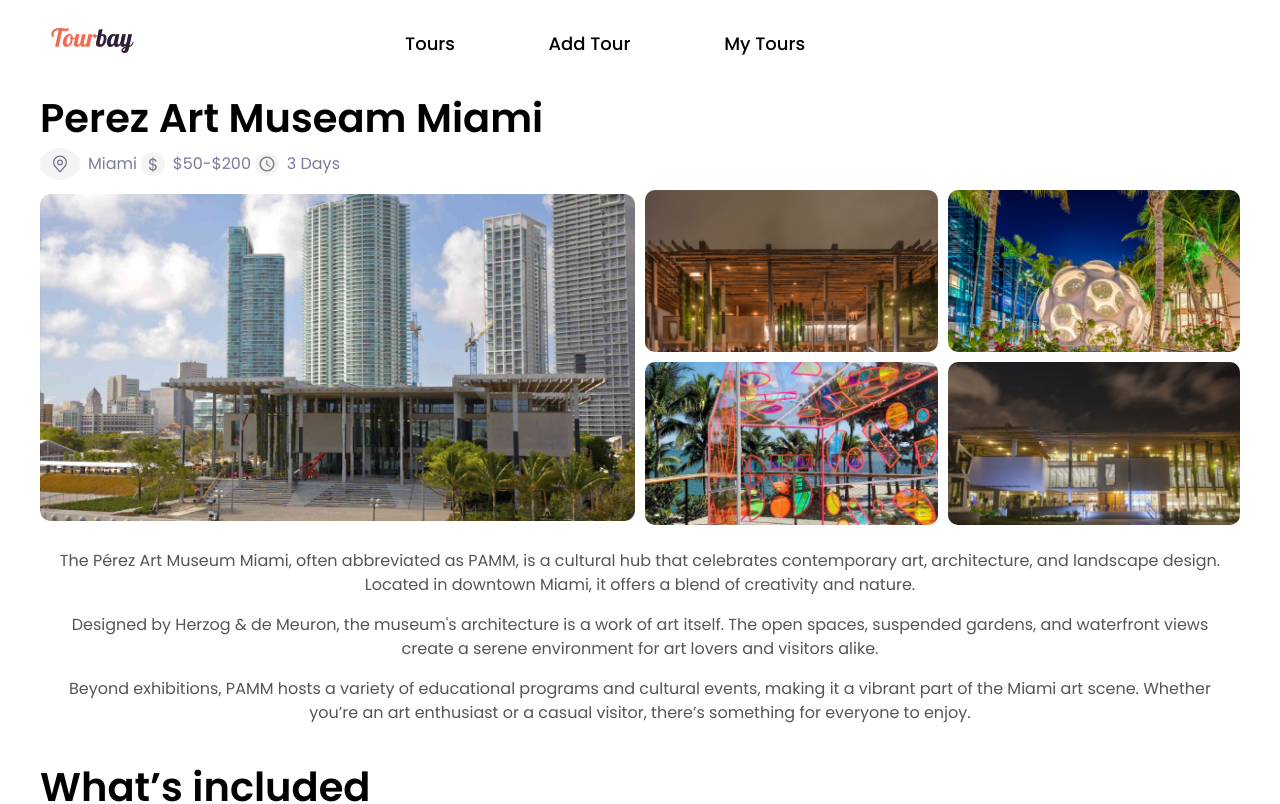
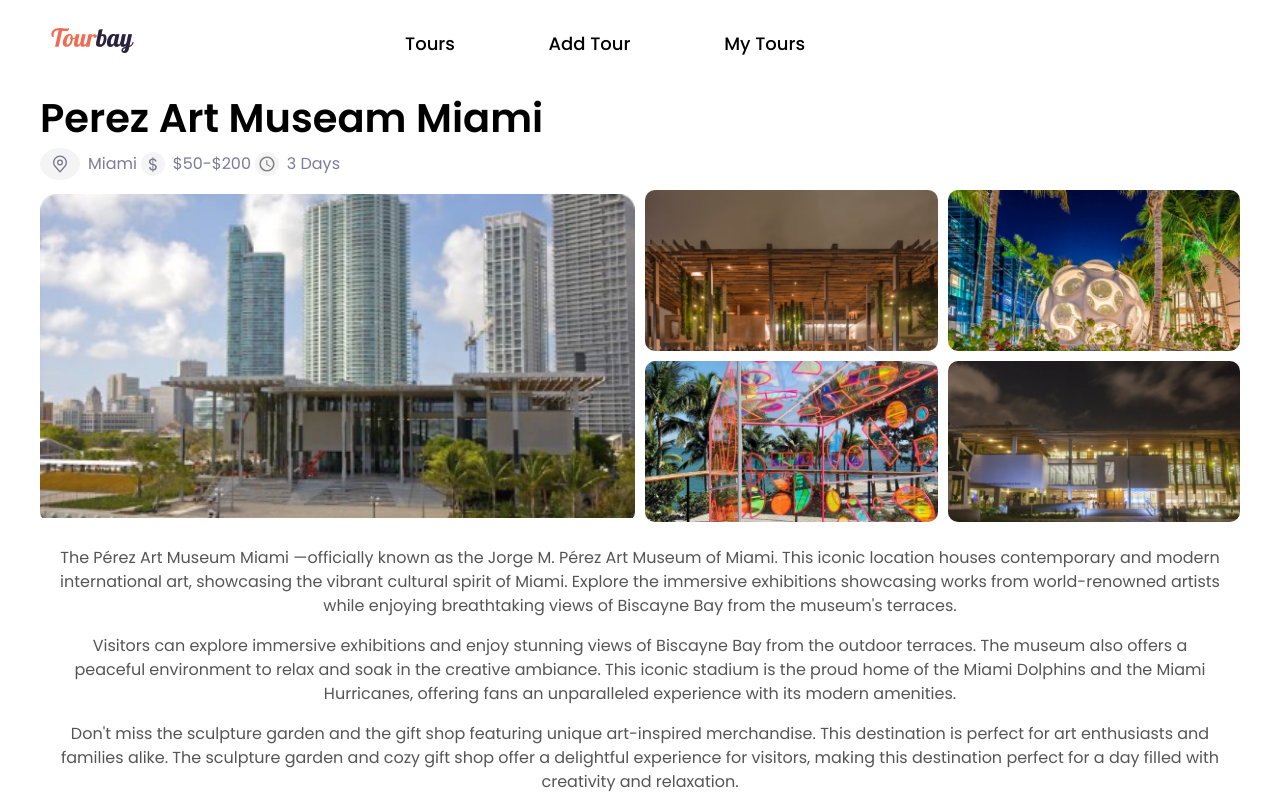
Before and after one commit to AyazAhmed5/tour-booking-system, a React (Create React App) app: page /tour-detail/1 in a window 1280 px wide. Shown: the top 804 px of the page. Built offline with nearby package versions, Linux system fonts and the light colour scheme.

Commit message:
added the no data screen and other UI fixes

```diff
--- a/src/components/Modal/Delete-confirmation-modal.css
+++ b/src/components/Modal/Delete-confirmation-modal.css
@@ -12,10 +12,10 @@
 }
 
 .modal-title {
-  font-size: 20px;
-  font-weight: bold;
-  color: #d32f2f;
-  margin-bottom: 16px;
+  font-size: 20px !important;
+  font-weight: 600 !important;
+  color: #f83030 !important;
+  margin-bottom: 16px !important ;
 }
 
 .modal-description {
@@ -30,13 +30,24 @@
 }
 
 .cancel-button {
-  text-transform: none;
-  border: 1px solid #bdbdbd;
-  color: #4a4a4a;
-  padding: 6px 16px;
-  font-size: 14px;
-  border-radius: 4px;
-  transition: border-color 0.3s ease, color 0.3s ease;
+  text-transform: none !important;
+  border: 1px solid #bdbdbd !important;
+  color: #999999 !important;
+  padding: 6px 16px !important;
+  font-size: 14px !important;
+  border-radius: 12px !important;
+  transition: border-color 0.3s ease, color 0.3s ease !important;
+}
+.delete-button {
+  text-transform: none !important;
+  border: 1px solid #bdbdbd !important;
+  color: white !important;
+  padding: 6px 16px !important;
+  background-color: #f83030 !important;
+  font-size: 14px !important;
+  border-radius: 12px !important;
+  margin-left: 20px !important;
+  transition: border-color 0.3s ease, color 0.3s ease !important;
 }
 
 .cancel-button:hover {
--- a/src/pages/TourDetail/TourDetail.tsx
+++ b/src/pages/TourDetail/TourDetail.tsx
@@ -5,7 +5,6 @@
 import AccessTimeIcon from "@mui/icons-material/AccessTime";
 import locationIcon from "../../assets/location-icon.svg";
 import priceIcon from "../../assets/price-icon.svg";
-import largeImage from "../../assets/large-image.png";
 import smallImage1 from "../../assets/small-image-1.png";
 import smallImage2 from "../../assets/small-image-2.png";
 import smallImage3 from "../../assets/small-image-3.png";
@@ -69,7 +68,7 @@
 
       <div className="grid-container">
         <div className="large-image">
-          <img src={largeImage} alt="Large " />
+          <img src={currentTour.imgSource} alt="Large " />
         </div>
         <div className="small-images">
           <img src={smallImage1} alt="Small-1 " />
@@ -81,23 +80,9 @@
 
       {/* New Paragraphs Section */}
       <Box className="details-paragraphs-container">
-        <Typography>
-          The Pérez Art Museum Miami, often abbreviated as PAMM, is a cultural
-          hub that celebrates contemporary art, architecture, and landscape
-          design. Located in downtown Miami, it offers a blend of creativity and
-          nature.
-        </Typography>
-        <Typography>
-          Designed by Herzog & de Meuron, the museum's architecture is a work of
-          art itself. The open spaces, suspended gardens, and waterfront views
-          create a serene environment for art lovers and visitors alike.
-        </Typography>
-        <Typography>
-          Beyond exhibitions, PAMM hosts a variety of educational programs and
-          cultural events, making it a vibrant part of the Miami art scene.
-          Whether you’re an art enthusiast or a casual visitor, there’s
-          something for everyone to enjoy.
-        </Typography>
+        <Typography>{currentTour.tourDescription}</Typography>
+        <Typography>{currentTour.tourDescription1}</Typography>
+        <Typography>{currentTour.tourDescription2}</Typography>
       </Box>
 
       <Box className="included-section">
--- a/src/pages/Tours/Tours.css
+++ b/src/pages/Tours/Tours.css
@@ -71,3 +71,19 @@
   height: 37px;
   align-self: center;
 }
+.no-data-container {
+  display: flex;
+  flex-direction: column;
+  justify-content: center;
+  align-items: center;
+  gap: 30px;
+  height: 70vh;
+}
+.no-data-container p {
+  font-weight: 400;
+  font-size: 28px;
+  line-height: 48px;
+  color: #797c9a;
+  width: 35%;
+  text-align: center;
+}
--- a/src/pages/Tours/Tours.tsx
+++ b/src/pages/Tours/Tours.tsx
@@ -3,9 +3,11 @@
 import "./Tours.css";
 import TourCard from "./TourCard";
 import { toursData } from "../../utils";
+import noDataFound from "../../assets/no-data-found.svg";
 
 const Tours = () => {
   return (
+    <>
       <div>
         <Box className="tours-header">
           <Typography sx={{ fontSize: "40px", fontWeight: 600 }}>
@@ -26,6 +28,7 @@
             Filters
           </Button>
         </Box>
+        {toursData.length ? (
           <Box className="tours-images-container">
             {toursData.map((tour) => (
               <TourCard
@@ -39,7 +42,16 @@
               />
             ))}
           </Box>
+        ) : (
+          <div className="no-data-container">
+            <img src={noDataFound} alt="" />
+            <Typography>
+              Sorry, We didn’t found any tour right now at “Miami”
+            </Typography>
           </div>
+        )}
+      </div>
+    </>
   );
 };
 export default Tours;
--- a/src/utils.tsx
+++ b/src/utils.tsx
@@ -10,6 +10,8 @@
   tourLocation: string;
   imgSource: string;
   tourDescription: string;
+  tourDescription1: string;
+  tourDescription2: string;
   tourCost: string;
   tourDuration: string;
 }
@@ -21,7 +23,11 @@
     tourLocation: "Perez Art Museam Miami",
     imgSource: PerezArtMuseam,
     tourDescription:
-      "The Pérez Art Museum Miami —officially known as the Jorge M. Pérez Art Museum of Miami",
+      "The Pérez Art Museum Miami —officially known as the Jorge M. Pérez Art Museum of Miami. This iconic location houses contemporary and modern international art, showcasing the vibrant cultural spirit of Miami. Explore the immersive exhibitions showcasing works from world-renowned artists while enjoying breathtaking views of Biscayne Bay from the museum's terraces.",
+    tourDescription1:
+      "Visitors can explore immersive exhibitions and enjoy stunning views of Biscayne Bay from the outdoor terraces. The museum also offers a peaceful environment to relax and soak in the creative ambiance. This iconic stadium is the proud home of the Miami Dolphins and the Miami Hurricanes, offering fans an unparalleled experience with its modern amenities.",
+    tourDescription2:
+      "Don't miss the sculpture garden and the gift shop featuring unique art-inspired merchandise. This destination is perfect for art enthusiasts and families alike. The sculpture garden and cozy gift shop offer a delightful experience for visitors, making this destination perfect for a day filled with creativity and relaxation.",
     tourCost: "$50-$200",
     tourDuration: "3 Days",
   },
@@ -30,16 +36,24 @@
     tourLocation: "Hard Rock Stadium",
     imgSource: HardRockStadium,
     tourDescription:
-      "Hard Rock Stadium is a multi-purpose stadium located in Miami Gardens, Florida, a city...",
+      "Hard Rock Stadium is a multi-purpose stadium located in Miami Gardens, Florida, a city known for its electrifying atmosphere and grand events. Explore the immersive exhibitions showcasing works from world-renowned artists while enjoying breathtaking views of Biscayne Bay from the museum's terraces.",
+    tourDescription1:
+      "Home to the Miami Dolphins and the Miami Hurricanes, the stadium also hosts major concerts, international soccer games, and even the Miami Open tennis tournament. This iconic stadium is the proud home of the Miami Dolphins and the Miami Hurricanes, offering fans an unparalleled experience with its modern amenities.",
+    tourDescription2:
+      "With its state-of-the-art amenities and vibrant environment, it's a must-visit spot for sports fans and entertainment lovers. The climate-controlled glass gondolas provide a comfortable ride as you take in stunning vistas, making it a must-visit for photographers and sightseers.",
     tourCost: "$50-$200",
-    tourDuration: "1 Days",
+    tourDuration: "1 Day",
   },
   {
     id: "3",
     tourLocation: "Matheson Hammock Park",
     imgSource: MathesonHammockPark,
     tourDescription:
-      "Matheson Hammock Park is a 630 acres urban park in metropolitan Miami at 9610 Old...",
+      "Matheson Hammock Park is a 630-acre urban park in metropolitan Miami, offering a serene retreat from the bustling city. Explore the immersive exhibitions showcasing works from world-renowned artists while enjoying breathtaking views of Biscayne Bay from the museum's terraces.",
+    tourDescription1:
+      "The park features a man-made atoll pool that is flushed naturally with tidal action from Biscayne Bay, creating a perfect spot for swimming and picnicking.",
+    tourDescription2:
+      "Visitors can also enjoy scenic walking trails, marina access, and breathtaking sunset views, making it an excellent destination for nature lovers. The climate-controlled glass gondolas provide a comfortable ride as you take in stunning vistas, making it a must-visit for photographers and sightseers.",
     tourCost: "$50-$80",
     tourDuration: "2 Days",
   },
@@ -48,16 +62,24 @@
     tourLocation: "The Wharf Miami",
     imgSource: TheWharfMuseam,
     tourDescription:
-      "An all new outdoor pop-up event space anchored with live music, eats, cocktails...",
+      "An all-new outdoor pop-up event space anchored with live music, food, and waterfront cocktails. The Wharf Miami is a vibrant venue that embodies the lively culture of the city. Explore the immersive exhibitions showcasing works from world-renowned artists while enjoying breathtaking views of Biscayne Bay from the museum's terraces.",
+    tourDescription1:
+      "This trendy spot features local food trucks, craft cocktails, and riverside seating, creating an unforgettable ambiance for both daytime and evening gatherings. This iconic stadium is the proud home of the Miami Dolphins and the Miami Hurricanes, offering fans an unparalleled experience with its modern amenities.",
+    tourDescription2:
+      "Perfect for socializing, dancing, and enjoying the Miami skyline, The Wharf is a great destination for anyone looking for a fun and memorable experience. The climate-controlled glass gondolas provide a comfortable ride as you take in stunning vistas, making it a must-visit for photographers and sightseers.",
     tourCost: "$50-$100",
     tourDuration: "4 Days",
   },
   {
     id: "5",
-    tourLocation: "Miami tower",
+    tourLocation: "Miami Tower",
     imgSource: MiamiTower,
     tourDescription:
-      "The Miami Tower is a 47-story, landmark office skyscraper in Miami, Florida, United States. It is located in central Downtown.  It is located in central Downtown.",
+      "The Miami Tower is a 47-story landmark skyscraper in central Downtown Miami, known for its stunning illuminated exterior and breathtaking views.Explore the immersive exhibitions showcasing works from world-renowned artists while enjoying breathtaking views of Biscayne Bay from the museum's terraces.",
+    tourDescription1:
+      "It features a sophisticated lighting system that displays mesmerizing light shows, making it one of Miami's most photographed landmarks. The climate-controlled glass gondolas provide a comfortable ride as you take in stunning vistas, making it a must-visit for photographers and sightseers.",
+    tourDescription2:
+      "Inside, the tower offers premium office spaces, dining options, and panoramic views of the city skyline, making it a unique attraction for visitors. The climate-controlled glass gondolas provide a comfortable ride as you take in stunning vistas, making it a must-visit for photographers and sightseers.",
     tourCost: "$50-$150",
     tourDuration: "2 Days",
   },
@@ -66,8 +88,14 @@
     tourLocation: "Skyviews Miami",
     imgSource: SkyviewMiami,
     tourDescription:
-      "Views of Biscayne Bay & the downtown Miami skyline from climate-controlled glass gondolas....",
+      "Skyviews Miami offers breathtaking views of Biscayne Bay and the downtown Miami skyline from its climate-controlled glass gondolas. Explore the immersive exhibitions showcasing works from world-renowned artists while enjoying breathtaking views of Biscayne Bay from the museum's terraces.",
+    tourDescription1:
+      "The observation wheel is a perfect spot for capturing incredible photos and enjoying a tranquil escape above the city. This iconic stadium is the proud home of the Miami Dolphins and the Miami Hurricanes, offering fans an unparalleled experience with its modern amenities.",
+    tourDescription2:
+      "With its convenient location and stunning vistas, Skyviews Miami is an ideal attraction for couples, families, and adventurers alike. The climate-controlled glass gondolas provide a comfortable ride as you take in stunning vistas, making it a must-visit for photographers and sightseers.",
     tourCost: "$50-$200",
     tourDuration: "2 Days",
   },
 ];
+
+// export const toursData: Tour[] = [];
```
Also changed, not shown: src/components/Modal/Delete-confirmation-modal.tsx (+28 -5 lines), src/assets/large-image.png (deleted), src/assets/no-data-found.svg (added). Lines whose indentation alone changed are shown as unchanged.
